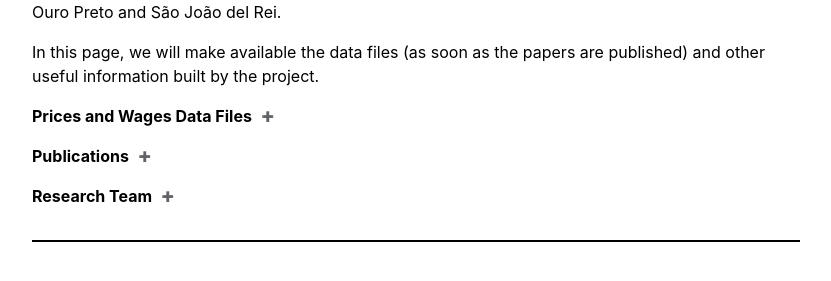
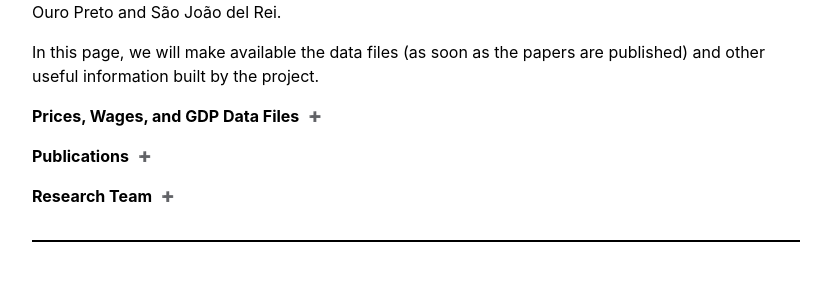
Before and after one commit to gbrlambais/gbrlambais.github.io, a Jekyll site: the page built from _pages/regrowth.md, in a window 1280 px wide. Shown: the part 330-611 px from the top of the page, without its empty margins (224-1055 px from the left). Built offline with Jekyll 4.4.1, drawn with Linux system fonts in a browser that asks for light colours; some of the changed lines change nothing that is shown.

Commit message:
regrowth

```diff
--- a/_pages/regrowth.md
+++ b/_pages/regrowth.md
@@ -9,12 +9,14 @@
 
 In this page, we will make available the data files (as soon as the papers are published) and other useful information built by the project.
 
-**Prices and Wages Data Files**  <button class="collapsible" id="pw"></button>
+**Prices, Wages, and GDP Data Files**  <button class="collapsible" id="pw"></button>
 
 <div class="content" id="pwdata" markdown="1">
 Prices, wages, and real wages for Bahia and Rio de Janeiro (1572–1920) coming soon. Part of the paper "African Slavery and the Reckoning of Brazil" (Lambais and Palma).
 
 Prices, wages, and real wages for Pernambuco, São Paulo, Rio Grande do Sul, and Minas Gerais coming soon.
+
+GDP and GDP per capita for Brazil (1550–1920) coming soon.
 </div>
 
 **Publications**  <button class="collapsible" id="pub"></button>
@@ -45,7 +47,11 @@
 
 Hélder Carvalhal
 
+Eduardo Cavalcante
+
 Wildson Félix
+
+Luísa Cristina Fernandes
 
 André Lanza
 
```
